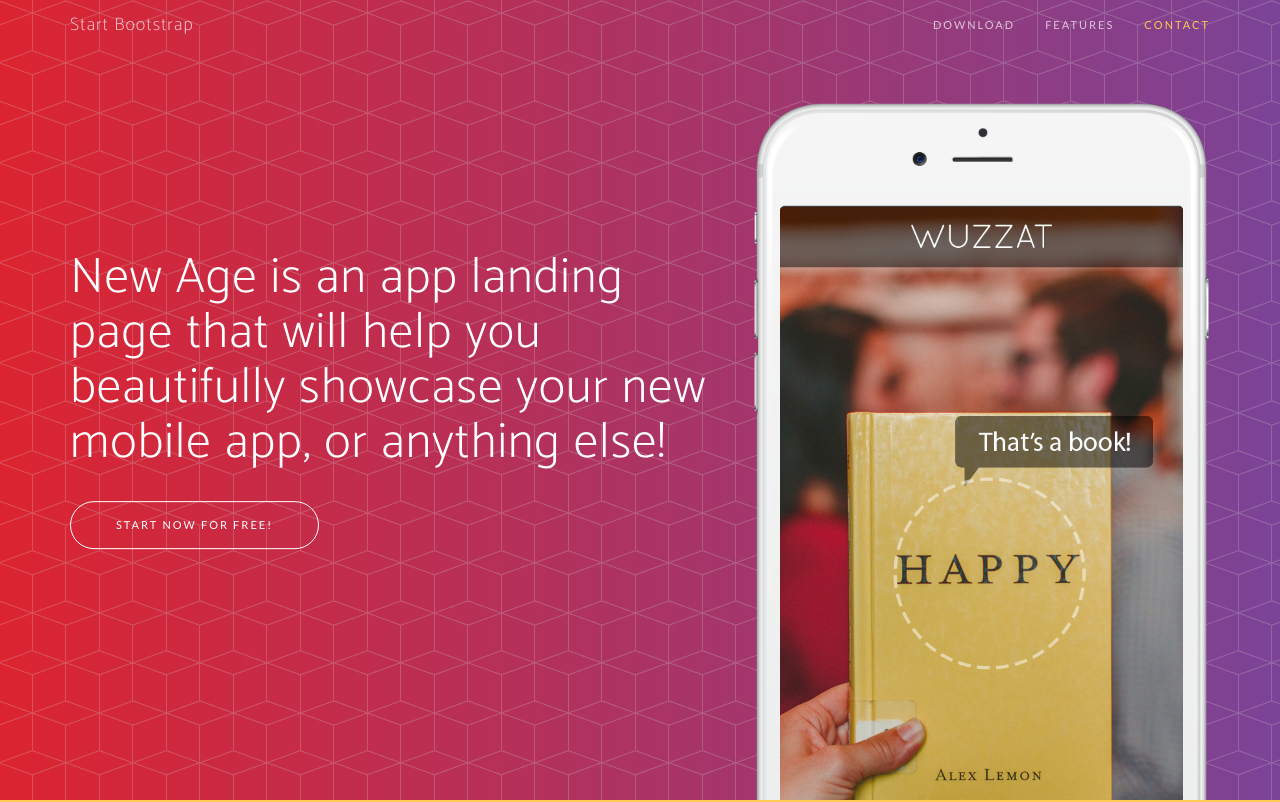
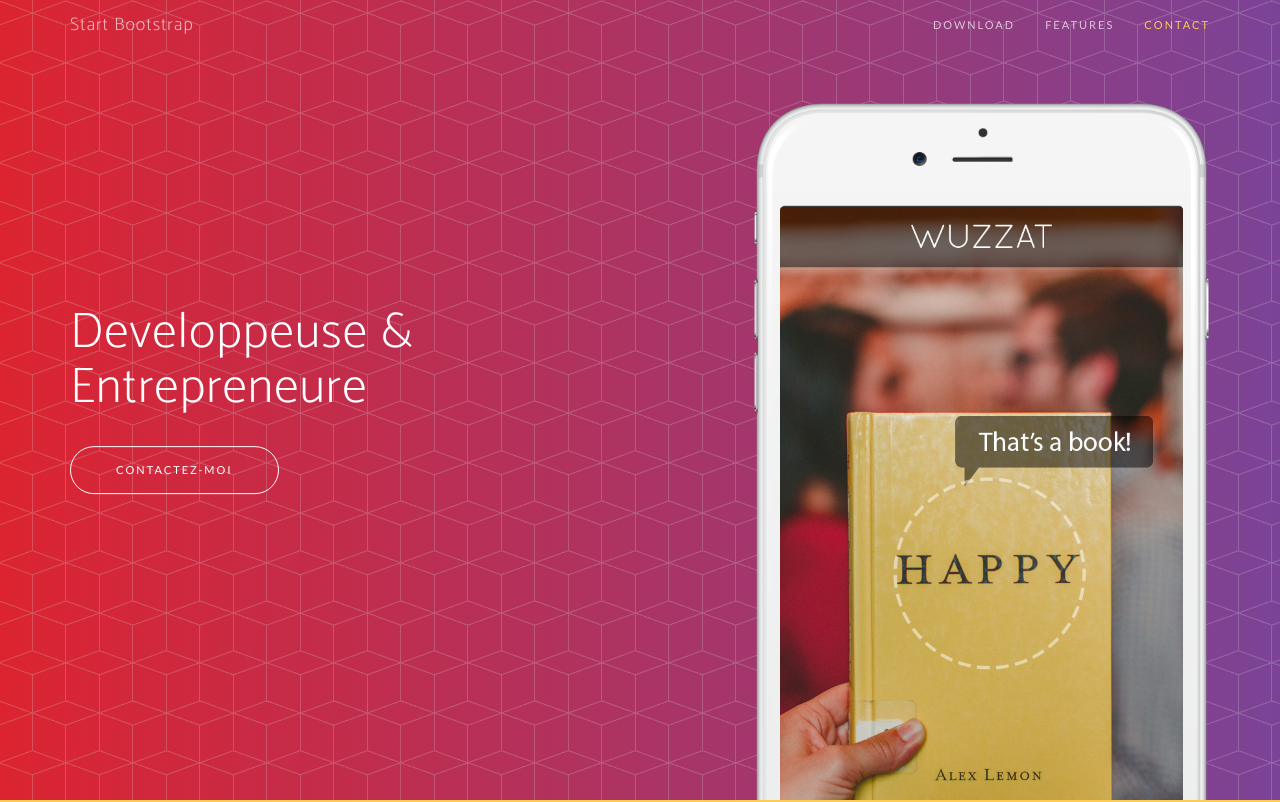
Before and after one commit to marionFlx/marionFlx.github.io, a website: page index.html in a window 1280 px wide. Shown: the top 802 px of the page. Drawn offline with nearby package versions, Linux system fonts and the light colour scheme; a web font is replaced by a local one.

Commit message:
mise à jour du titre

```diff
--- a/index.html
+++ b/index.html
@@ -73,8 +73,8 @@
                 <div class="col-sm-7">
                     <div class="header-content">
                         <div class="header-content-inner">
-                            <h1>New Age is an app landing page that will help you beautifully showcase your new mobile app, or anything else!</h1>
-                            <a href="#download" class="btn btn-outline btn-xl page-scroll">Start Now for Free!</a>
+                            <h1>Developpeuse & Entrepreneure</h1>
+                            <a href="#download" class="btn btn-outline btn-xl page-scroll">Contactez-moi</a>
                         </div>
                     </div>
                 </div>
```
